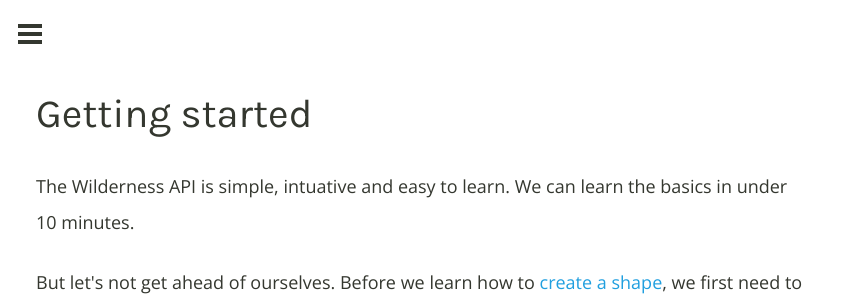
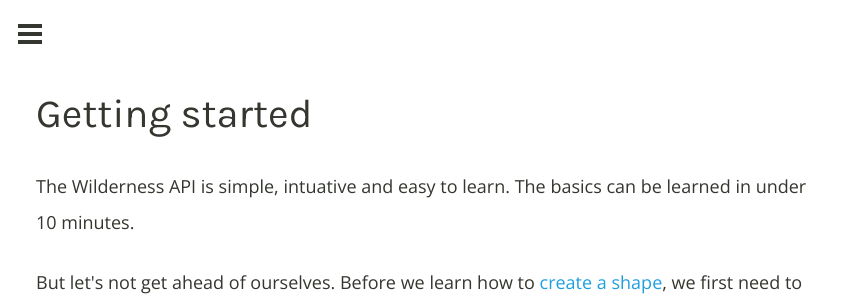
Before and after one commit to colinmeinke/wilderness-docs, a Next.js app: page /getting-started in a window 1280 px wide. Shown: the top 296 px of the page, without its empty margins (0-851 px from the left). Built offline with nearby package versions, Linux system fonts and the light colour scheme.

Commit message:
getting started wording change

```diff
--- a/pages/getting-started/index.js
+++ b/pages/getting-started/index.js
@@ -9,8 +9,8 @@
     </Title>
 
     <p>
-      The Wilderness API is simple, intuative and easy to learn. We can learn
-      the basics in under 10 minutes.
+      The Wilderness API is simple, intuative and easy to learn. The basics can
+      be learned in under 10 minutes.
     </p>
 
     <p>
```
